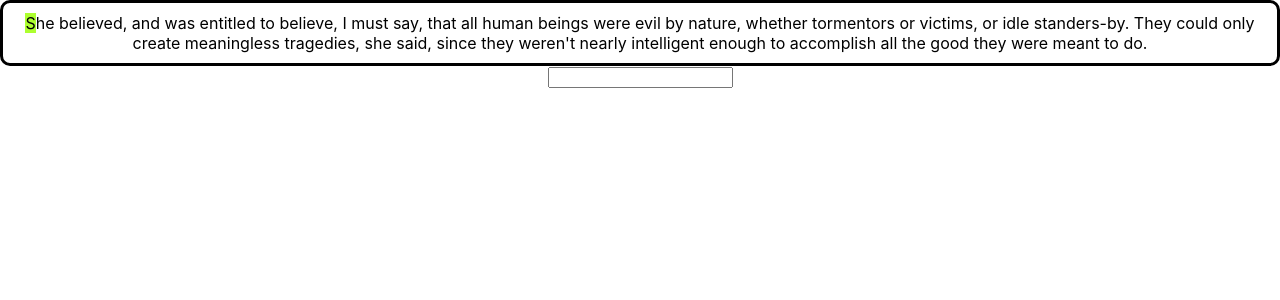
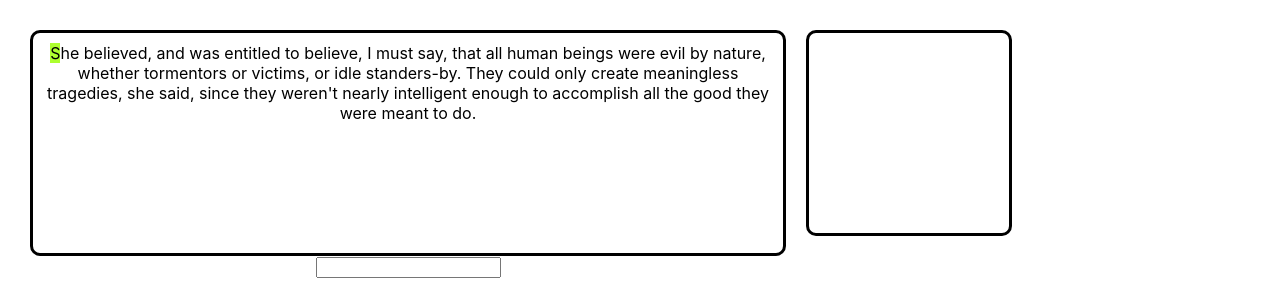
Before and after one commit to AdrianGomz/typing-speed-app, a React (Create React App) app: page / in a window 1280 px wide. Shown: the top 300 px of the page. Built offline with nearby package versions, Linux system fonts and the light colour scheme.

Commit message:
Created componentes for Typing area and Metrics

```diff
--- a/src/App.css
+++ b/src/App.css
@@ -1,15 +1,5 @@
 .App {
   text-align: center;
+  display: flex;
+  padding:30px 10px;
 }
-
-.Quote{
-  border: solid;
-  border-radius: 10px;
-  padding: 10px;
-}
-.current{
-  background-color: greenyellow;
-}
-.wrong{
-  background-color: salmon;
-}
--- a/src/App.js
+++ b/src/App.js
@@ -1,62 +1,15 @@
 import "./App.css";
+import TypingArea from "./components/TypingArea";
 import { useState } from "react";
+import Metrics from "./components/Metrics";
 const quote =
   "She believed, and was entitled to believe, I must say, that all human beings were evil by nature, whether tormentors or victims, or idle standers-by. They could only create meaningless tragedies, she said, since they weren't nearly intelligent enough to accomplish all the good they were meant to do.";
 
 function App() {
-  const [text, setText] = useState("");
-  const [wrongIndexes, setWrongIdexes] = useState([true]);
-  const [currentChar, setCurrentChar] = useState(0);
-
-  const handleTyping = (e) => {
-    setText(e.target.value);
-    // Handle delete
-    if (e.target.value.length < text.length) {
-      setCurrentChar(e.target.value.length);
-      setWrongIdexes(wrongIndexes.slice(0, e.target.value.length + 1));
-      return;
-    }
-    // if current character is correct and the previous character also was correct add true else false
-    if (
-      e.target.value.charAt(currentChar) === quote.charAt(currentChar) &&
-      wrongIndexes[wrongIndexes.length - 1]
-    ) {
-      setWrongIdexes((prevIndexes) => [...prevIndexes, true]);
-    } else {
-      setWrongIdexes((prevIndexes) => [...prevIndexes, false]);
-    }
-    // Actualzing index of the next character we need to type
-    setCurrentChar(e.target.value.length);
-  };
-  // get color of each character
-  const getColor = (i) => {
-    // note: wrongIndexes starts as [true] in order to get the wrong typed characters easier, thats why we use i+1
-    if (wrongIndexes[i + 1] === false) {
-      return "wrong";
-    } else if (currentChar === i && wrongIndexes[i] !== false) {
-      return "current";
-    }
-    return null;
-  };
-
   return (
     <div className="App">
-      <div className="Quote">
-        {quote.split("").map((word, i) => {
-          return (
-            <span key={i} className={getColor(i)}>
-              {word}
-              {""}
-            </span>
-          );
-        })}
-      </div>
-      <input
-        type="text"
-        value={text}
-        onChange={handleTyping}
-        className="TypingInput"
-      />
+      <TypingArea quote={quote} />
+      <Metrics />
     </div>
   );
 }
--- /dev/null
+++ b/src/components/Metrics.css
@@ -0,0 +1,6 @@
+.metrics {
+    width: 200px;
+    height: 200px;
+    border: solid;
+    border-radius: 10px;
+}
--- /dev/null
+++ b/src/components/Metrics.js
@@ -0,0 +1,5 @@
+import "./Metrics.css";
+const Metrics = () => {
+  return <div className="metrics"></div>;
+};
+export default Metrics;
--- /dev/null
+++ b/src/components/TypingArea.css
@@ -0,0 +1,19 @@
+.Quote {
+    border: solid;
+    border-radius: 10px;
+    padding: 10px;
+    height: 200px;
+}
+
+.TypingText {
+    width: 60%;
+    margin: 0px 20px;
+}
+
+.current {
+    background-color: greenyellow;
+}
+
+.wrong {
+    background-color: salmon;
+}
--- /dev/null
+++ b/src/components/TypingArea.js
@@ -0,0 +1,61 @@
+import { useState } from "react";
+import "./TypingArea.css";
+const TypingArea = ({ quote }) => {
+  const [text, setText] = useState("");
+  const [wrongIndexes, setWrongIdexes] = useState([true]);
+  const [currentChar, setCurrentChar] = useState(0);
+
+  const handleTyping = (e) => {
+    setText(e.target.value);
+    // Handle delete
+    if (e.target.value.length < text.length) {
+      setCurrentChar(e.target.value.length);
+      setWrongIdexes(wrongIndexes.slice(0, e.target.value.length + 1));
+      return;
+    }
+
+    // if current character is correct and the previous character also was correct add true else false
+    if (
+      e.target.value.charAt(currentChar) === quote.charAt(currentChar) &&
+      wrongIndexes[wrongIndexes.length - 1]
+    ) {
+      setWrongIdexes((prevIndexes) => [...prevIndexes, true]);
+    } else {
+      setWrongIdexes((prevIndexes) => [...prevIndexes, false]);
+    }
+    // Actualzing index of the next character we need to type
+    setCurrentChar(e.target.value.length);
+  };
+
+  // get color of each character
+  const getColor = (i) => {
+    // note: wrongIndexes starts as [true] in order to get the wrong typed characters easier, thats why we use i+1
+    if (wrongIndexes[i + 1] === false) {
+      return "wrong";
+    } else if (currentChar === i && wrongIndexes[i] !== false) {
+      return "current";
+    }
+    return null;
+  };
+
+  return (
+    <div className="TypingText">
+      <div className="Quote">
+        {quote.split("").map((char, i) => {
+          return (
+            <span key={i} className={getColor(i)}>
+              {char}
+            </span>
+          );
+        })}
+      </div>
+      <input
+        type="text"
+        value={text}
+        onChange={handleTyping}
+        className="TypingInput"
+      />
+    </div>
+  );
+};
+export default TypingArea;
```
